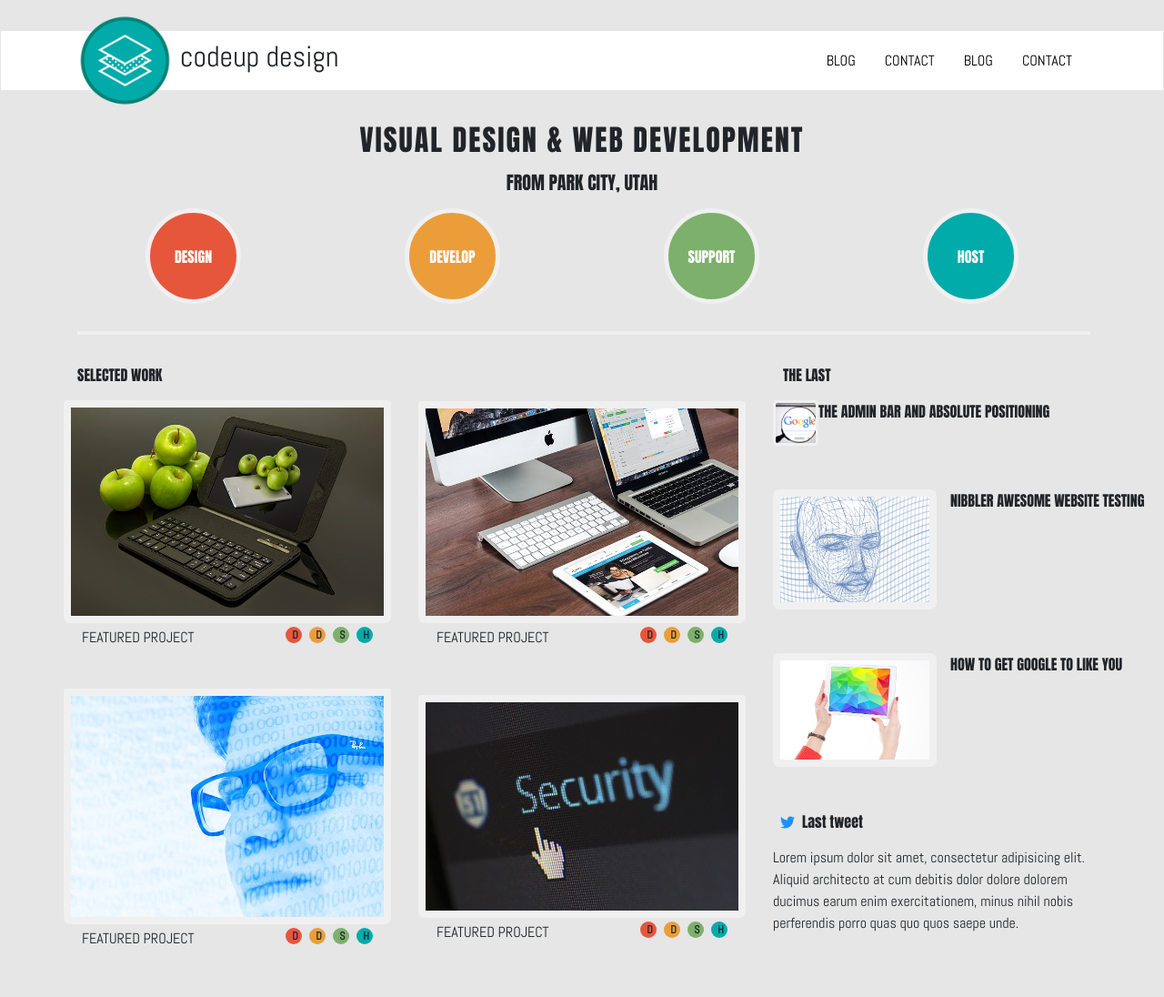
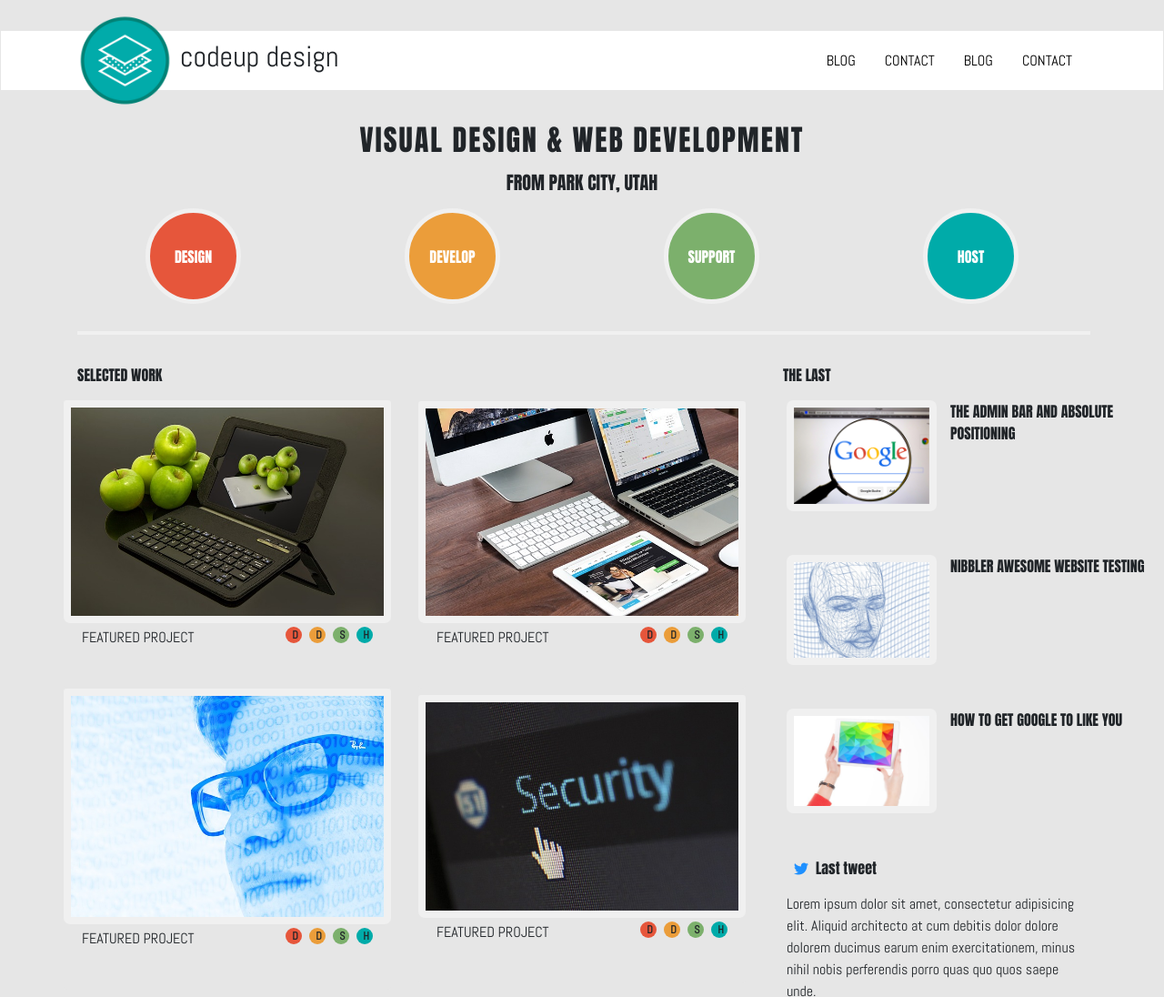
Before and after one commit to koontz-lansford/koontz-lansford, a plain HTML site: page index.html in a window 1280 px wide. Shown: the whole page at 91% size. Drawn offline with nearby package versions, Linux system fonts and the light colour scheme.

Commit message:
Good enough

```diff
--- a/css/codeup-design.css
+++ b/css/codeup-design.css
@@ -161,12 +161,12 @@ body {
 }
 
 .imagePreview {
+    background-size: cover;
+    background-repeat: no-repeat;
+    width: 50px;
     height: 50px;
-    width: 50px;
-    border: 3px solid #f0f0f0;
-    border-radius: 5px;
-    background-position: center;
-    background-size: 65px;
+    margin-right: 10px;
+    /*margin-left: 10px;*/
 }
 
 #google {
--- a/index.html
+++ b/index.html
@@ -204,12 +204,10 @@
 
             <div class="col-sm-12 col-md-4 d-flex d-none d-md-block"> <!-- Changed to col-md-4 -->
                 <div class="card-top">
-
-                        <div class="card-1 d-flex align-items-start">
-                            <div class="imagePreview" id="google">
-
-                            </div>
-                            <p class="">THE ADMIN BAR AND ABSOLUTE POSITIONING</p>
+                    <div class="col" style="width: 100%">
+                        <div class="card-1 d-flex">
+                            <img src="img/google-search.jpg" width="50%" alt="google-search">
+                            <p class="col-9">THE ADMIN BAR AND ABSOLUTE POSITIONING</p>
                         </div>
                         <div class="card-2 d-flex mt-5">
                             <img src="img/head.jpg" width="50%" alt="3d-head">
@@ -226,7 +224,7 @@
                             architecto at cum debitis
                             dolor dolore dolorem ducimus earum enim exercitationem, minus nihil nobis perferendis porro
                             quas quo quos saepe unde.</p>
-
+                    </div>
                 </div>
 
             </div>
```
